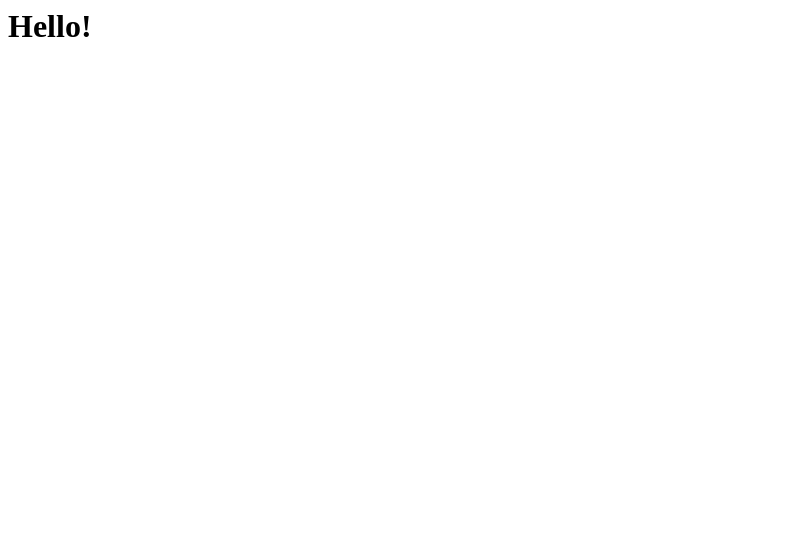
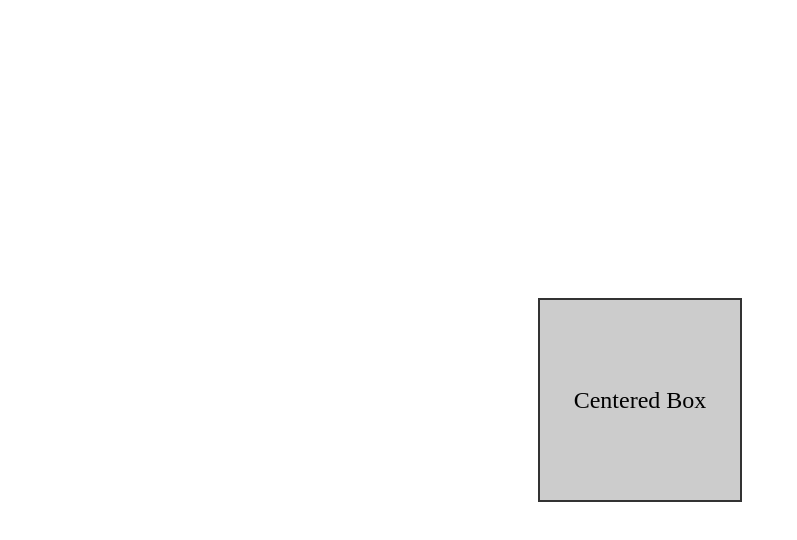
Before and after one commit to yu-yue-yue/four-is-cosmic, a plain HTML site: page index.html in a window 1280 px wide. Shown: the whole page, without its empty margins (0-797 px from the left). Drawn offline with Linux system fonts and the light colour scheme.

Commit message:
Update index.html

```diff
--- a/index.html
+++ b/index.html
@@ -1 +1,30 @@
-<h1>Hello!</h1>
+<!DOCTYPE html>
+<html lang="en">
+<head>
+<meta charset="UTF-8">
+<meta name="viewport" content="width=device-width, initial-scale=1.0">
+<title>Centered Box Website</title>
+<style>
+  body {
+    margin: 0;
+    padding: 0;
+    display: flex;
+    justify-content: center;
+    align-items: center;
+    height: 100vh;
+  }
+  .box {
+    width: 200px;
+    height: 200px;
+    background-color: #ccc;
+    border: 2px solid #333;
+    text-align: center;
+    line-height: 200px;
+    font-size: 24px;
+  }
+</style>
+</head>
+<body>
+<div class="box">Centered Box</div>
+</body>
+</html>
```
